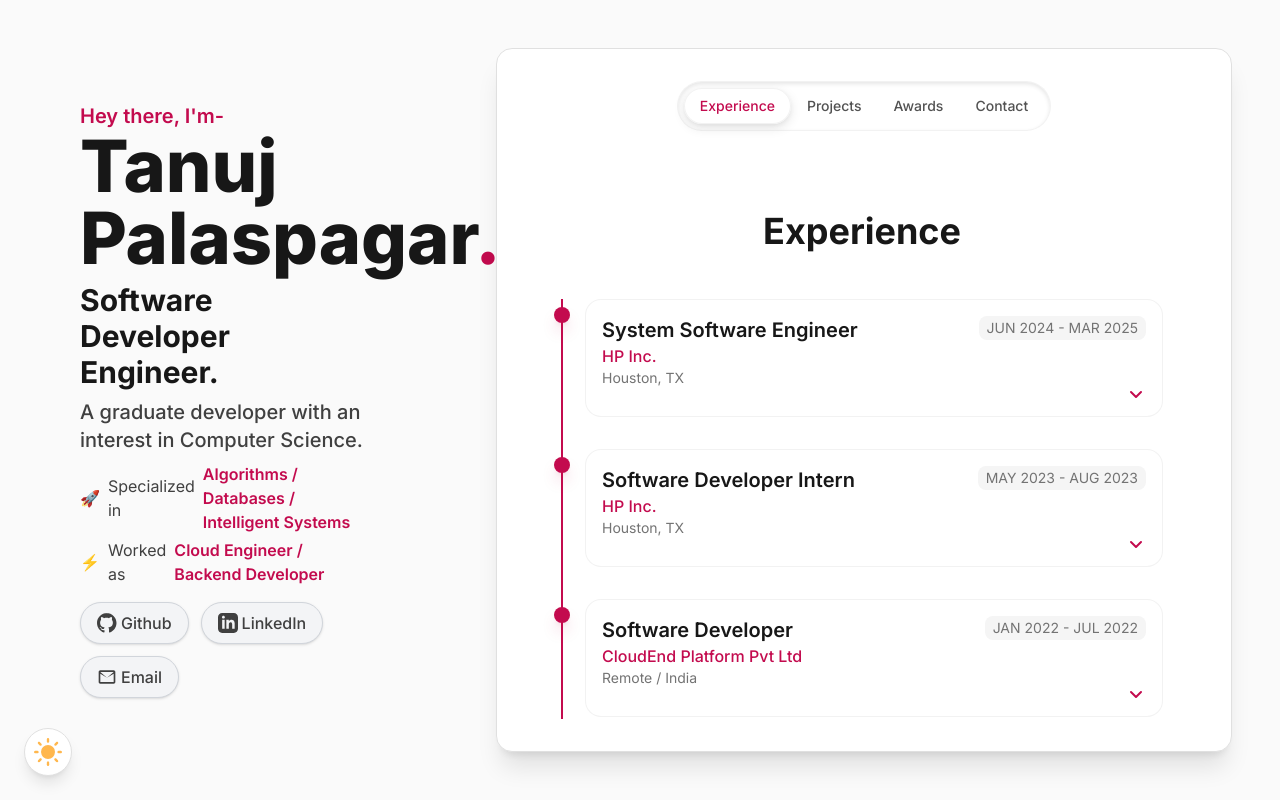
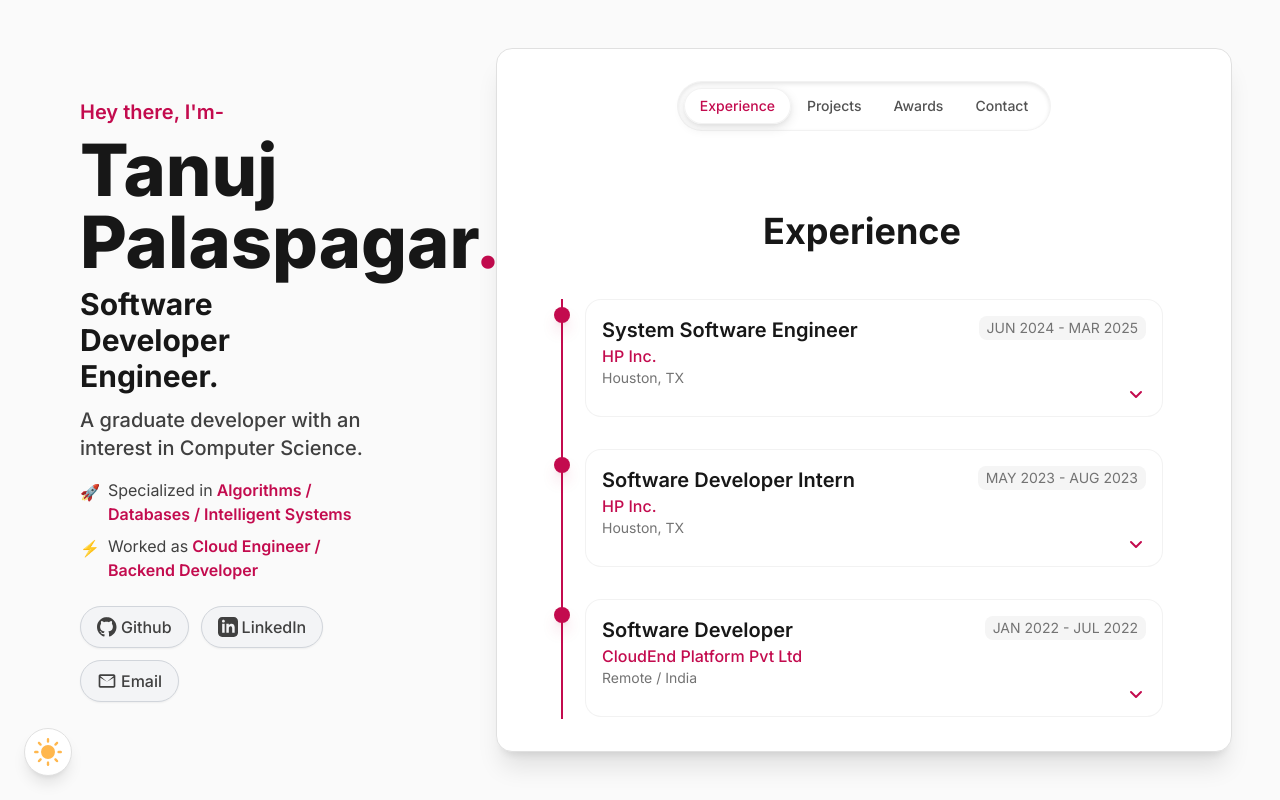
Before and after one commit to tanujp99/online-portfolio, a Next.js app: page / in a window 1280 px wide. Built offline with nearby package versions, Linux system fonts and the light colour scheme.

Commit message:
update hero to be scalable

```diff
--- a/src/components/Hero.tsx
+++ b/src/components/Hero.tsx
@@ -36,30 +36,49 @@
           transition={{ duration: 0.8 }}
           className="w-full"
         >
-          <span className="text-light-accent dark:text-gumroad-pink text-base sm:text-lg md:text-xl font-semibold mb-2">Hey there, I'm-</span>
+          <span className="text-light-accent dark:text-gumroad-pink text-base sm:text-lg md:text-xl font-semibold mb-2 block">Hey there, I'm-</span>
           <h1 className="text-3xl sm:text-4xl md:text-5xl lg:text-6xl xl:text-7xl font-extrabold text-neutral-900 dark:text-white leading-tight mb-2">
             Tanuj<br />Palaspagar<span className="text-light-accent dark:text-gumroad-pink">.</span>
           </h1>
-          <h2 className="text-lg sm:text-xl md:text-2xl lg:text-3xl font-bold text-neutral-900 dark:text-white mb-2">Software Developer Engineer.</h2>
-          <p className="text-sm sm:text-base md:text-lg lg:text-xl text-neutral-700 dark:text-gray-400 font-medium mb-2">
+          <h2 className="text-lg sm:text-xl md:text-2xl lg:text-3xl font-bold text-neutral-900 dark:text-white mb-3">Software Developer Engineer.</h2>
+          <p className="text-sm sm:text-base md:text-lg lg:text-xl text-neutral-700 dark:text-gray-400 font-medium mb-4">
             A graduate developer with an interest in Computer Science.
           </p>
-          <div className="space-y-1 mb-4">
-            <div className="text-xs sm:text-sm md:text-base text-neutral-700 dark:text-gray-300 flex items-center gap-2">
-              <span>🚀</span> Specialized in <span className="font-semibold text-light-accent dark:text-gumroad-pink">Algorithms / Databases / Intelligent Systems</span>
+
+          <div className="space-y-2 mb-6">
+            <div className="text-xs sm:text-sm md:text-base text-neutral-700 dark:text-gray-300">
+              <div className="flex items-start gap-2">
+                <span className="mt-0.5 flex-shrink-0">🚀</span>
+                <div>
+                  <span className="block sm:inline">Specialized in</span>
+                  <span className="block sm:inline font-semibold text-light-accent dark:text-gumroad-pink">
+                    {' '}Algorithms / Databases / Intelligent Systems
+                  </span>
+                </div>
+              </div>
             </div>
-            <div className="text-xs sm:text-sm md:text-base text-neutral-700 dark:text-gray-300 flex items-center gap-2">
-              <span>⚡</span> Worked as <a className="text-light-accent dark:text-gumroad-pink font-semibold hover:underline">Cloud Engineer / Backend Developer</a>
+
+            <div className="text-xs sm:text-sm md:text-base text-neutral-700 dark:text-gray-300">
+              <div className="flex items-start gap-2">
+                <span className="mt-0.5 flex-shrink-0">⚡</span>
+                <div>
+                  <span className="block sm:inline">Worked as</span>
+                  <span className="block sm:inline font-semibold text-light-accent dark:text-gumroad-pink hover:underline cursor-pointer">
+                    {' '}Cloud Engineer / Backend Developer
+                  </span>
+                </div>
+              </div>
             </div>
           </div>
-          <div className="flex flex-wrap gap-2 sm:gap-3 mt-2">
+
+          <div className="flex flex-wrap gap-2 sm:gap-3">
             {socialLinks.map((social) => (
               <a
                 key={social.name}
                 href={social.url}
                 target="_blank"
                 rel="noopener noreferrer"
-                className="inline-flex items-center px-2 sm:px-3 md:px-4 py-1.5 sm:py-2 rounded-full bg-gray-100 dark:bg-white/5 text-neutral-700 dark:text-gray-400 hover:bg-light-accent hover:text-white dark:hover:bg-gumroad-pink dark:hover:text-white font-medium text-xs sm:text-sm md:text-base shadow transition-colors duration-200 border border-gray-300 dark:border-gray-700"
+                className="inline-flex items-center px-3 sm:px-4 py-2 rounded-full bg-gray-100 dark:bg-white/5 text-neutral-700 dark:text-gray-400 hover:bg-light-accent hover:text-white dark:hover:bg-gumroad-pink dark:hover:text-white font-medium text-xs sm:text-sm md:text-base shadow-sm transition-all duration-200 border border-gray-300 dark:border-gray-700 hover:shadow-md hover:scale-105"
               >
                 {social.icon}
                 {social.name}
```
